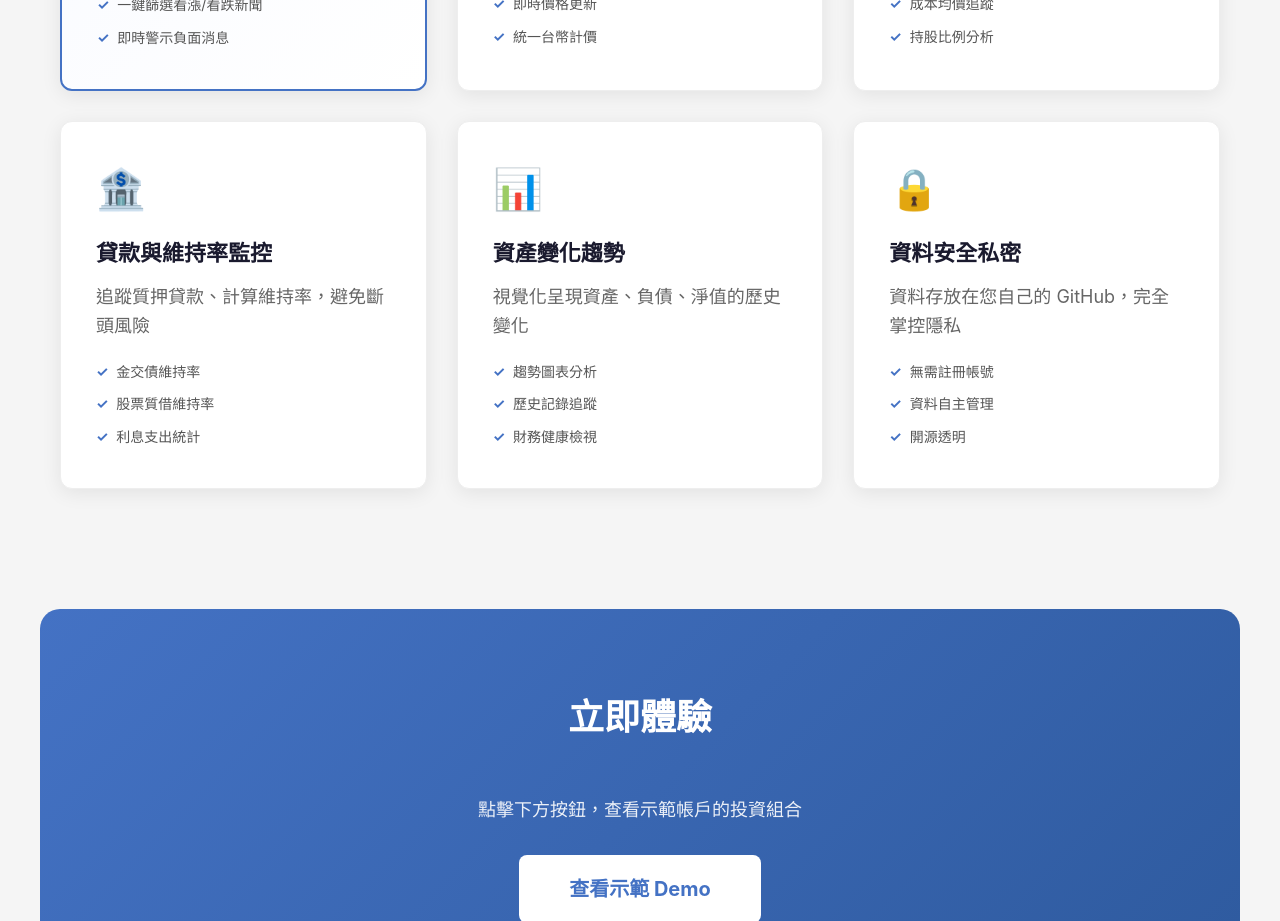
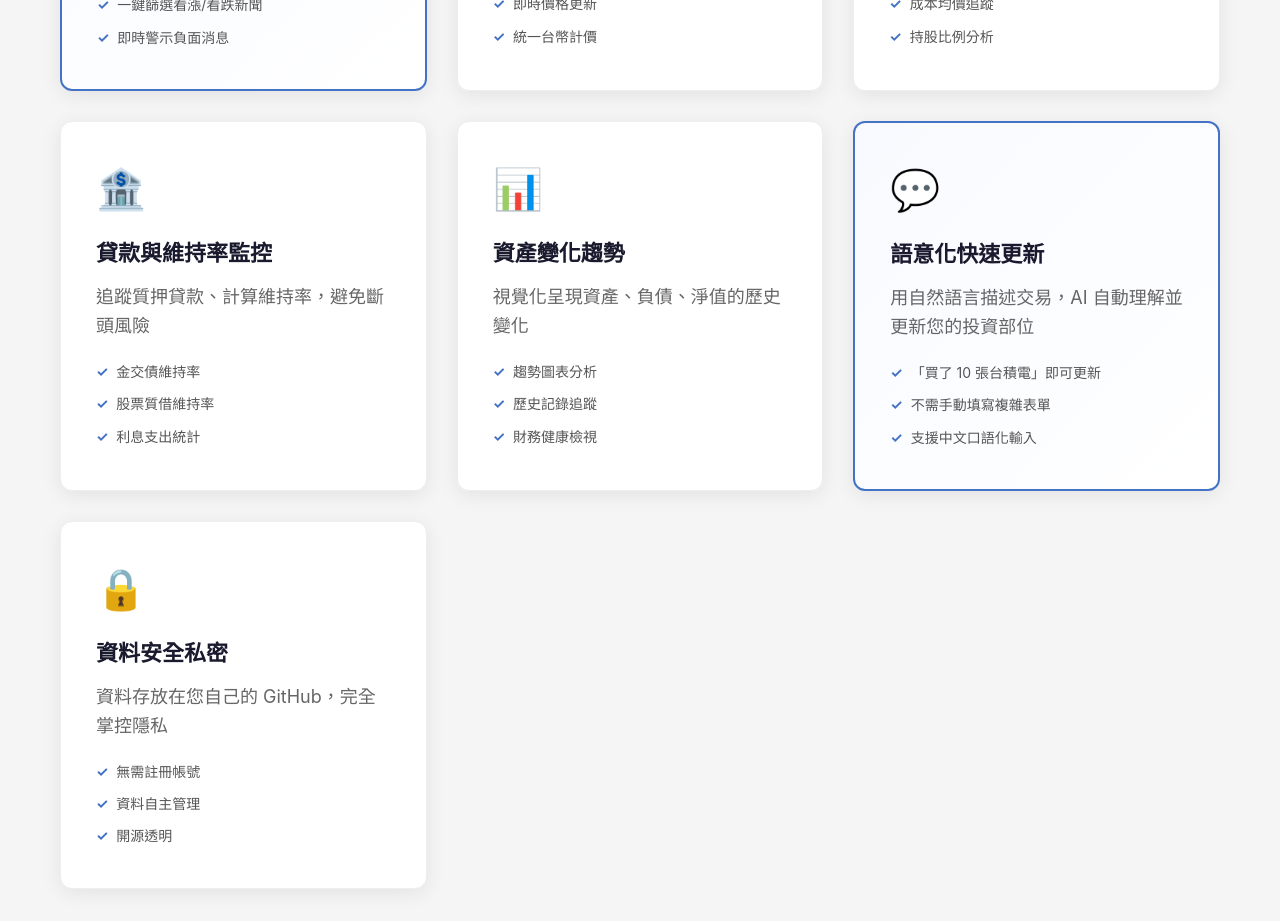
Before and after one commit to chin670202/portfolio, a Vue app: page / in a window 1280 px wide. Shown: the part 1740-2661 px from the top of the page. Built offline with nearby package versions, Linux system fonts and the light colour scheme; no server answers.

Commit message:
feat: Landing Page 新增「語意化快速更新」特色功能
- 新增語意化快速更新功能卡片（highlight）
- 強調用自然語言即可更新投資部位
- 更新 FEATURES 常數

Co-Authored-By: Claude Opus 4.5 <noreply@anthropic.com>

```diff
--- a/public/data/test.json
+++ b/public/data/test.json
@@ -267,6 +267,12 @@
       "代號": "0050",
       "買入均價": 65.73,
       "持有單位": 303
+    },
+    {
+      "名稱": "輝達",
+      "代號": "NVDA",
+      "買入均價": 140,
+      "持有單位": 10
     }
   ],
   "貸款": [
--- a/src/marketing/LandingPage.vue
+++ b/src/marketing/LandingPage.vue
@@ -108,6 +108,16 @@
             <li>趨勢圖表分析</li>
             <li>歷史記錄追蹤</li>
             <li>財務健康檢視</li>
+          </ul>
+        </div>
+        <div class="feature-card highlight">
+          <div class="feature-icon">💬</div>
+          <h3>語意化快速更新</h3>
+          <p>用自然語言描述交易，AI 自動理解並更新您的投資部位</p>
+          <ul class="feature-details">
+            <li>「買了 10 張台積電」即可更新</li>
+            <li>不需手動填寫複雜表單</li>
+            <li>支援中文口語化輸入</li>
           </ul>
         </div>
         <div class="feature-card">
--- a/src/marketing/index.js
+++ b/src/marketing/index.js
@@ -65,6 +65,12 @@ export const FEATURES = [
     highlight: true
   },
   {
+    icon: '💬',
+    title: '語意化快速更新',
+    description: '用自然語言描述交易，AI 自動理解並更新投資部位',
+    highlight: true
+  },
+  {
     icon: '💰',
     title: '多資產整合追蹤',
     description: '海外債券、ETF、美股、台股、加密貨幣一站管理'
```
Also changed, not shown: .claude/settings.local.json.
